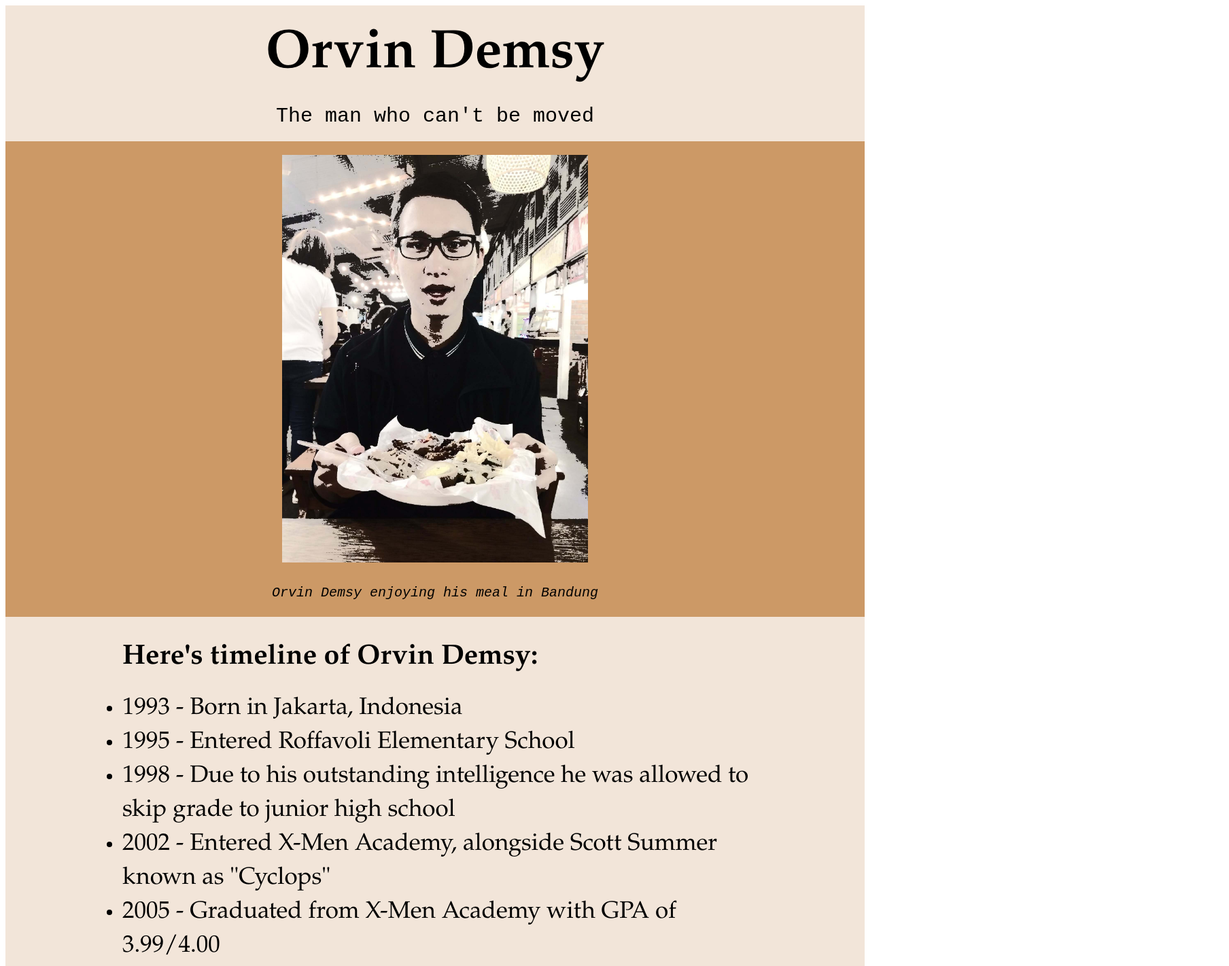
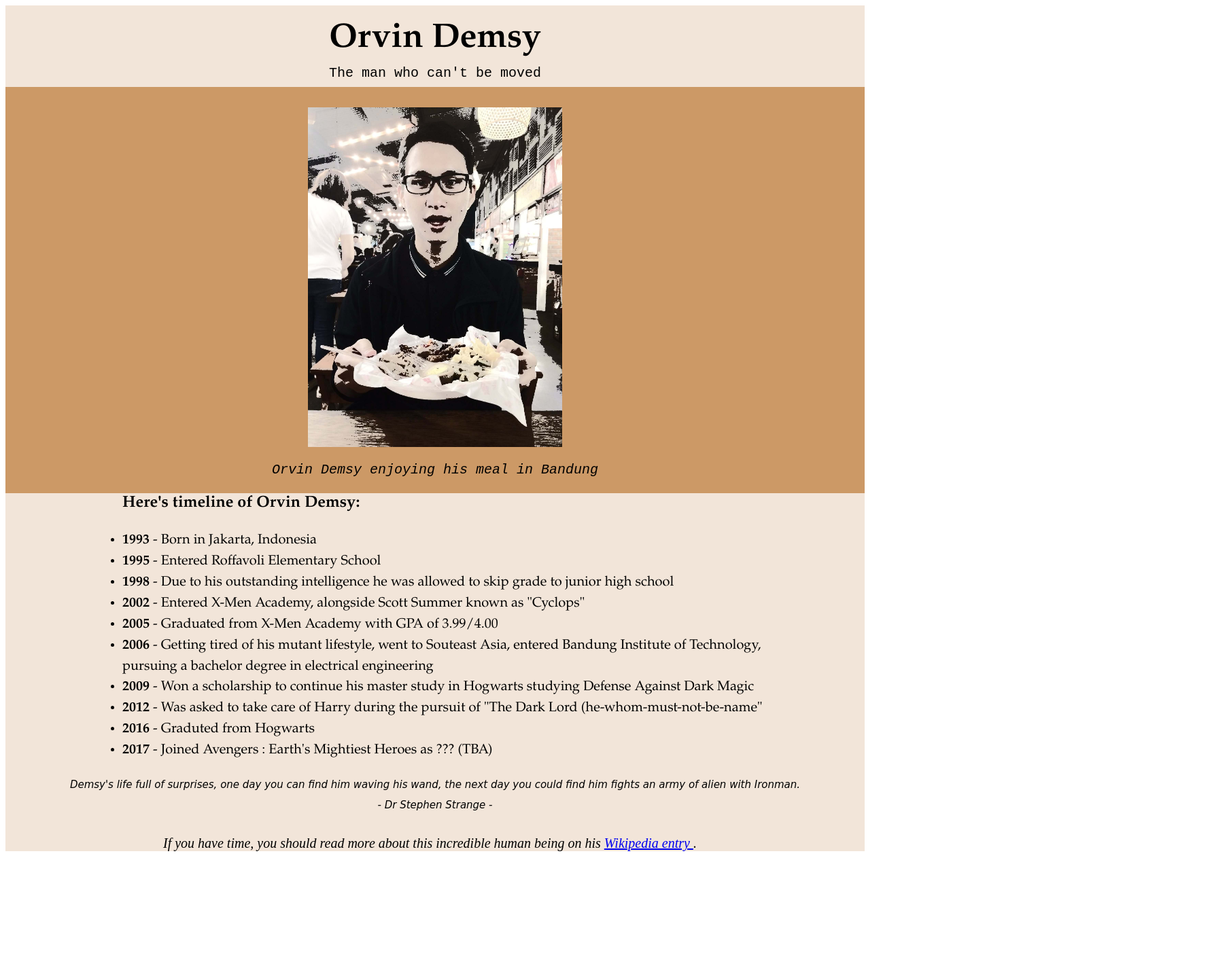
Before and after one commit to orvindemsy/Freecodecamp_project-s, a plain HTML site: page 1_Tribute_Page/index.html in a window 1280 px wide. Shown: the top 1422 px of the page at 68% size, 1808 px wide, since content can reach past the window. After the commit the page ends 1273 px from the top, so only its background shows below. Drawn offline with Linux system fonts and the light colour scheme.

Commit message:
remove flex, all elements is displayed in block

```diff
--- a/1_Tribute_Page/index.html
+++ b/1_Tribute_Page/index.html
@@ -1,34 +1,36 @@
 <!DOCTYPE html>
 <html>
+	<main id="main">
 	<link href="style.css" type="text/css" rel="stylesheet">
 	<div class="nameContainer">
-		<div class="name">Orvin Demsy</div>
+		<div class="name" id="title">Orvin Demsy</div>
 		<div class="smallCap">The man who can't be moved</div>
 	</div>
-	<div class="imgContainer">
-		<div id="imgCaption"><img class="pic1" src="images/demsy_compressed_monochrome.jpg"><br><i>Orvin Demsy enjoying his meal in Bandung</i></div>
-	</div>
-	<div class="historyList">
-		<div class="list">
-		<ul><h3><strong> Here's timeline of Orvin Demsy: </strong></h3>
-			<li>1993 - Born in Jakarta, Indonesia</li>
-			<li>1995 - Entered Roffavoli Elementary School</li>
-			<li>1998 - Due to his outstanding intelligence he was allowed to skip grade to junior high school</li>
-			<li>2002 - Entered X-Men Academy, alongside Scott Summer known as "Cyclops"</li>
-			<li>2005 - Graduated from X-Men Academy with GPA of 3.99/4.00</li>
-			<li>2006 - Getting tired of his mutant lifestyle, went to Souteast Asia, entered Bandung Institute of Technology, pursuing a bachelor degree in electrical engineering</li>
-			<li>2009 - Won a scholarship to continue his master study in Hogwarts studying Defense Against Dark Magic</li>
-			<li>2012 - Was asked to take care of Harry during the pursuit of "The Dark Lord (he-whom-must-not-be-name"</li>
-			<li>2016 - Graduted from Hogwarts </li>
-			<li>2017 - Joined Avengers : Earth's Mightiest Heroes as ??? (TBA)</li>
-		</ul>
+		<div class="imgContainer" id="img-div">
+			<div id="image"><img src="images/demsy_compressed_monochrome.jpg" alt="A photo of Orvin Demsy enjoying his meal"></div>
+			<div id="img-caption"><i>Orvin Demsy enjoying his meal in Bandung</i></div>
 		</div>
+		<div class="historyList" id="tribute-info">
+					<div class="list">
+						<ul><h3><strong>Here's timeline of Orvin Demsy:</strong></h3>
+						<li><strong>1993</strong> - Born in Jakarta, Indonesia</li>
+						<li><strong>1995</strong> - Entered Roffavoli Elementary School</li>
+						<li><strong>1998</strong> - Due to his outstanding intelligence he was allowed to skip grade to junior high school</li>
+						<li><strong>2002</strong> - Entered X-Men Academy, alongside Scott Summer known as "Cyclops"</li>
+						<li><strong>2005</strong> - Graduated from X-Men Academy with GPA of 3.99/4.00</li>
+						<li><strong>2006</strong> - Getting tired of his mutant lifestyle, went to Souteast Asia, entered Bandung Institute of Technology, pursuing a bachelor degree in electrical engineering</li>
+						<li><strong>2009</strong> - Won a scholarship to continue his master study in Hogwarts studying Defense Against Dark Magic</li>
+						<li><strong>2012</strong> - Was asked to take care of Harry during the pursuit of "The Dark Lord (he-whom-must-not-be-name"</li>
+						<li><strong>2016</strong> - Graduted from Hogwarts </li>
+						<li><strong>2017</strong> - Joined Avengers : Earth's Mightiest Heroes as ??? (TBA)</li>
+						</ul>
+					</div>
 
-		<footer>
-			<i>Demsy's life full of surprises, one day you can find him waving his wand, the next day you could find him fights an army of alien with Ironman. <br>- Dr Stephen Strange -
-		</footer>
-	</div>
-
-
-
+					<div class="quote"><i>Demsy's life full of surprises, one day you can find him waving his wand, the next day you could find him fights an army of alien with Ironman. <br>- Dr Stephen Strange -
+					</div>
+					<div id="tribute-link">
+						If you have time, you should read more about this incredible human being on his <a href="https://wikipedia.com" target="_blank">Wikipedia entry </a>.
+					</div>
+				</div>
+</main>
 </html>
--- a/1_Tribute_Page/style.css
+++ b/1_Tribute_Page/style.css
@@ -1,77 +1,92 @@
 .nameContainer {
-	display: flex;
+ text-align: center;
  background-color: #f2e5d9;
-	/*border: 10px dotted black;*/
-	height: 200px;
-	flex-direction: column;
-	align-items: center;
+ /*border: 1px dotted black;*/
+}
+
+.name {
+ display: block;
+ width: 500px;
+ margin: auto;
+ font-family: Garamond;
+ font-size: 50px;
+ font-weight: 700;
+ /*border: 2px dotted black;*/
+ padding-top: 20px;
 }
 
 .smallCap {
-	margin: 0 auto 20px auto;
-	font-size: 30px;
+ display: block;
+ width: 500px;
+ margin: auto;
+ /*border: 1px dotted black;*/
+ font-size: 20px;
  font-family: "Courier New";
-}
-
-.name {
-	font-family: Garamond;
-	font-size: 80px;
-	font-weight: 700;
-	margin: auto;
-	/*border: 10px dotted black;*/
+ line-height: 2;
 }
 
 .imgContainer {
-	display: flex;
+ text-align: center;
  background-color: #cc9966;
-	/*border: 10px dotted black;*/
-	height: 700px;
-	justify-content: center;
-}
-
-
-.pic1 {
-	margin: auto;
-	width: auto;
+ /*border: 5px dotted black;*/
  height: 600px;
 }
 
-#imgCaption {
+img {
+ margin-top: 30px;
+ width: auto;
+ /*border: 1px dotted red;*/
+ height: 500px;
+}
+
+#img-caption {
+ display: block;
  font-family: "Courier New";
  font-size: 20px;
-	margin-top: 20px;
-	text-align: center;
-	line-height: 50px;
-}
-
-h3 {
-	margin-top: 50px;
  line-height: 20px;
+ /*border: 1px dotted blue;*/
+ padding-top: 20px;
 }
 
 .historyList {
-	text-align: center;
-	/*border: 10px dotted black;*/
+ margin-top: 0px;
+ margin-bottom: 0px;
+ /*border: 1px dotted black;*/
  background-color: #f2e5d9;
 }
 
 .list {
  font-family: Garamond;
-	display: inline-block;
-	line-height: 50px;
+ display: block;
+ margin-top: -25px;
+ margin-bottom: 0px;
+ margin-left: auto;
+ margin-right: auto;
+ line-height: 30px;
  font-weight: 500;
-	font-size: 35px;
+ font-size: 20px;
  text-align: left;
  /*border: 10px dotted black;*/
  width: 1000px;
 }
 
-footer {
+.quote {
+ text-align: center;
  font-family: Cursive;
-	margin-bottom: 50px;
-	font-size: 25px;
-	width: 1800px;
-	display: inline-block;
+ margin: 0 auto 0 auto;
+ font-size: 15px;
+ width: 1200px;
+ display: block;
  /*border: 10px dotted black;*/
-	line-height: 50px
+ line-height: 30px;
 }
+
+#tribute-link {
+ display: block;
+ margin: auto;
+ font-size: 20px;
+ margin-top: 30px;
+ margin-bottom: 20px;
+ width: 800px;
+ /*border: 1px dotted black;*/
+}
```
Lines whose indentation alone changed are shown as unchanged.
